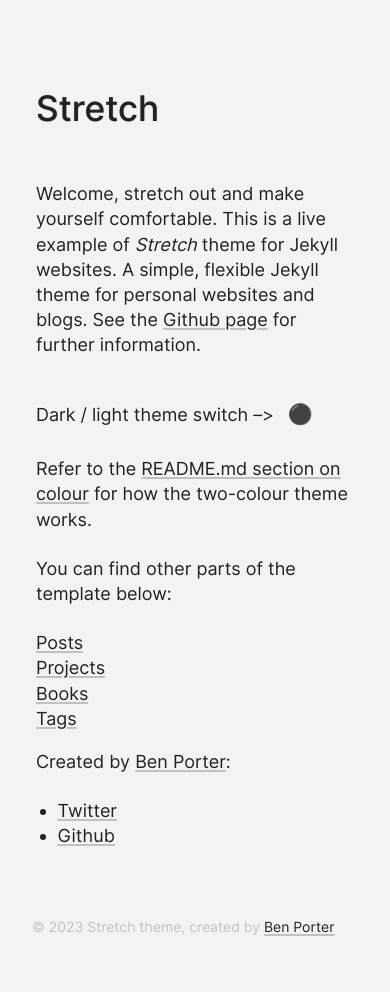
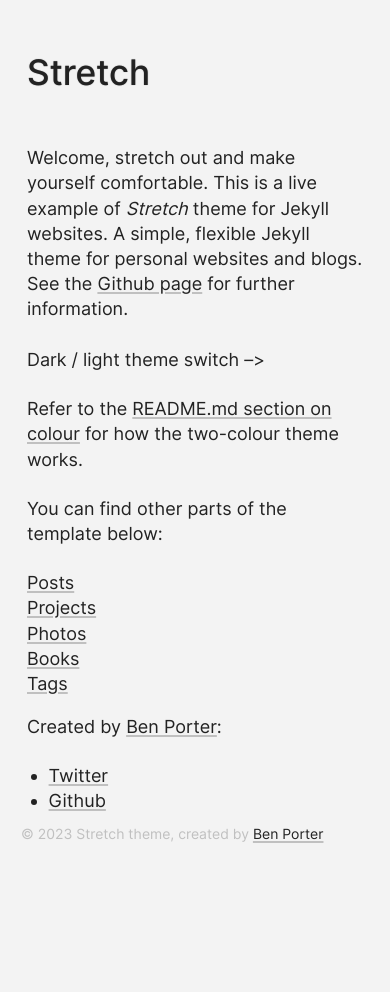
Before and after one commit to penborter/stretch, a Jekyll site: the page built from _pages/about.md, in a window 390 px wide. Built offline with Jekyll 4.4.1, drawn with Linux system fonts in a browser that asks for light colours; our own code applies the rules of GitHub Pages for plain Markdown files; after the commit the page ends 958 px from its top, so only the background shows below that.

Commit message:
Add photos layout

```diff
--- a/_config.yml
+++ b/_config.yml
@@ -41,19 +41,26 @@ defaults:
     scope:
       path: ""
     values:
-      image: "/assets/default-social-image.png" # Default image for sharing
+      main_columns: col-3 # Default to triple column layout
   -
     scope:
       path: ""
       type: "posts"
     values:
-      layout: post # Set the default layout for posts
+      layout: post
   -
     scope:
       path: ""
       type: "pages"
     values:
-      layout: page # Set the default layout for pages
+      layout: page
+  -
+    scope:
+      path: ""
+      type: "photos"
+    values:
+      layout: photo
+      main_columns: col-2 # Default to double column layout for photos pages
 
 encoding: utf-8
 lang: en-GB
@@ -63,13 +70,15 @@ collections:
   pages:
     output: true
     permalink: /:name
+  photos:
+    output: true
+    permalink: /photos/:slug
   posts:
     output: true
     permalink: /posts/:slug
   projects:
     output: true
     permalink: /projects/:slug
-    label: "Projects"
   reviews:
     output: true
     permalink: /books/:slug
@@ -80,6 +89,8 @@ nav_header:
   url: /posts
 - title: Projects
   url: /projects
+- title: Photos
+  url: /photos
 - title: Books
   url: /books
 
--- a/_includes/navigation.html
+++ b/_includes/navigation.html
@@ -1,3 +1,4 @@
+<div class="nav-wrapper">
 <nav role="navigation">
 
   <a class="card upper" href="/">Stretch</a>
@@ -23,3 +24,4 @@
   {% include theme_switch.html %}
 
 </nav>
+</div>
--- a/_pages/about.md
+++ b/_pages/about.md
@@ -17,6 +17,7 @@ You can find other parts of the template below:
 <ul class="nav-about">
   <li><a href="/posts">Posts</a></li>
   <li><a href="/projects">Projects</a></li>
+  <li><a href="/photos">Photos</a></li>
   <li><a href="/books">Books</a></li>
   <li><a href="/tags">Tags</a></li>
 </ul>
--- a/_sass/layout.scss
+++ b/_sass/layout.scss
@@ -10,14 +10,15 @@ $sidebar-margin: 3.5rem; // the gap between the sidebar content and main content
 $pic-wide: 1.3; // overflow amount for wide pictures
 $caption-wide: calc(1 / #{$pic-wide}); // fits the caption back to normal content width
 
-// 1.2 Main Colours
+// 1.2 Main colours
 $dark: #222; // dark colour
 $light: #f3f3f3; // light colour
 
 //$dark: #237a82;
 //$light: #fff3ec;
 
-// 2. Calculated Colours
+// 2 Calculated Variables
+// 2.1 Main colours and accents
 $dark_accent_1: lighten($dark,35%);
 $dark_accent_2: lighten($dark,8%);
 $light_accent_1: darken($light, 20%);
@@ -26,11 +27,17 @@ $light_accent_2: darken($light, 4%);
 $dark-transparent: scale-color($dark, $alpha: -50%);
 $light-transparent: scale-color($light, $alpha: -50%);
 
+// 2.2 CSS Variables
 // Converting sass variable colours to CSS variables for the dark / light theme switcher
 // The theme sets which of the two input colours is --fg (foreground) and which is --bg (background)
 // The CSS variables are then what's renderered
 
 :root {
+
+  // Padding for narrow screen widths
+  --narrow-padding: max(1.5em, calc((100vw - #{$content-width}) / 2));
+  --photo-padding: max(10px, calc(100vw / 2000));
+
   --bg: #{$light};
   --fg: #{$dark};
 
@@ -174,22 +181,21 @@ body {
 article {
   grid-column: 2;
   padding-bottom: 7em;
-  border-left: 1px solid var(--bg-accent-1);
   padding-left: $sidebar-margin;
-  box-shadow: inset 8px 0px 6px -6px var(--shadow-color);
+}
+
+.nav-wrapper {
+  grid-column: 1;
+  box-shadow: 8px 0px 6px -6px var(--shadow-color);
+  border-right: 1px solid var(--bg-accent-1);
 }
 
 nav {
+
   position: sticky;
-  top: 4.75em;
-  justify-self: right;
-  grid-column: 1;
-
-  block-size: fit-content;
+  top: 4.7em;
+  width: fit-content;
   margin: 4rem auto;
-
-  //backdrop-filter: blur(5px);
-  //border-radius: 10px;
   font-size: 18px;
 
   * {
@@ -201,7 +207,6 @@ nav {
     padding: 0.5em 0.6em;
 
     &:hover {
-      //background: var(--bg-accent-2); //unique colour
       text-decoration: none;
     }
   }
@@ -220,7 +225,7 @@ nav {
     line-height: 1.2em;
 
     li {
-      margin-bottom: 0.5rem;
+      margin-bottom: 0.6rem;
     }
   }
 
@@ -257,6 +262,22 @@ nav {
 
 main {
   display: grid;
+  //grid-template-columns: $sidebar-width
+  //                       600px
+  //                       minmax(calc(1000px - #{$content-width} - #{$sidebar-width}), 500px)
+  //                       1fr;
+  //min-height: 100vh;
+  //position: relative;
+}
+
+.col-2 {
+  //display: grid;
+  grid-template-columns: $sidebar-width
+                         1fr;
+  height: 100%;
+}
+
+.col-3 {
   grid-template-columns: $sidebar-width
                          600px
                          minmax(calc(1000px - #{$content-width} - #{$sidebar-width}), 500px)
@@ -314,10 +335,10 @@ blockquote {
   padding: 1em 1em 1.1em 1em;
 
   border-top: 1px solid var(--bg-accent-1);
+  box-shadow: inset 0px 8px 6px -6px var(--shadow-color);
   //border-radius: 3px;
 
-  font-size: 0.85em;
-  font-style: bold;
+  font-size: 0.9em;
   line-height: 1.5;
 
   p {
@@ -328,6 +349,7 @@ blockquote {
 .quote-meta {
   margin-top: 0.8em;
   padding-left: 1em;
+  font-size: 0.9em;
 }
 
 *:not(pre) > code {
@@ -551,7 +573,8 @@ img {
 }
 
 // Responsiveness
-// Only one breakpoint @ 1000px from multi-column to single column
+// Main breakpoint @ 1000px from multi-column to single column
+// Comfortable until about 450px wide, then large nav icons disappear
 
 @media screen and (max-width: 1000px) {
   body {
@@ -560,7 +583,7 @@ img {
 
   main {
     grid-template-rows: 85px 1fr;
-    grid-template-columns: 1fr;
+    grid-template-columns: 1fr !important;
 
     * {
       grid-column: 1;
@@ -572,21 +595,26 @@ img {
     border: none;
     width: 100vw;
 
-    padding: 2em 2em 7em 2em;
+    padding: 0em var(--narrow-padding);
+    padding-bottom: 7em;
   }
 
   nav {
-    margin: 0.5em 0;
-    justify-self: left;
-    top: 0;
-    position: relative;
+    margin: auto 0;
+    //justify-self: left;
+    //top: 0;
+    //position: relative;
 
     font-size: 16px;
 
-    padding: 2em;
+    padding: 1em var(--narrow-padding);
 
     .nav-main {
       display: inline-flex;
+
+      * {
+        font-weight: 600;
+      }
     }
 
     .nav-secondary {
@@ -597,6 +625,10 @@ img {
       margin-left: 0;
       position: relative;
       top: 0.1em;
+    }
+
+    * {
+      padding-left: 0.9em;
     }
   }
 
@@ -620,6 +652,10 @@ img {
     grid-row: 1/3;
   }
 
+  .narrow-remove {
+    display: none;
+  }
+
   ul, ol {
     padding-left: 1.2em;
   }
@@ -631,6 +667,7 @@ img {
   footer {
     margin: 0;
     padding: 2rem;
+    padding-left: var(--narrow-padding);
   }
 
   .post-nav {
@@ -647,15 +684,6 @@ img {
     margin-top: 0.3em;
   }
 
-  .toc {
-    display: none;
-  }
-
-  .post-publish {
-    display: none;
-  }
-
-
   .pic-wide {
     width: auto;
     margin: auto;
@@ -666,6 +694,17 @@ img {
     margin-left: 0;
   }
 }
+
+@media screen and (max-width: 450px) {
+  nav .card {
+    display: none;
+  }
+
+  .light-icon, .dark-icon {
+    display: none;
+  }
+}
+
 
 // Theme Switch
 
@@ -687,3 +726,52 @@ button {
 .light-icon {
   display: none;
 }
+
+
+// Gallery Page
+
+.horizontal-gallery-wrapper {
+  overflow-x: scroll;
+  overflow-y: hidden;
+  white-space: nowrap;
+  padding: var(--photo-padding) 0;
+  -webkit-overflow-scrolling: touch;
+
+  &::-webkit-scrollbar {
+    display: none;
+}
+
+  .image-wrapper {
+    display: inline-block;
+    height: 100%;
+    margin: 0 4px;
+    background: var(--bg-accent-2);
+    border-radius: 3px;
+    box-shadow: 0 1px 1px 0px rgba(0, 0, 0, 0.2), 0 2px 2px rgba(0, 0, 0, 0.1), 0 4px 4px rgba(0, 0, 0, 0.05);
+  }
+}
+
+.img-gallery {
+  height: 100%;
+  width: auto;
+}
+
+.gallery-meta {
+  width: 500px;
+  display: inline-block;
+  vertical-align: top;
+  white-space: normal;
+  padding: calc(4.5rem - 10px) 3rem 0 3.5rem;
+
+  h1 {
+      margin: 0 0 4.5rem 0;
+  }
+
+  .photo-footer {
+    position: relative;
+    top: calc(83vh - 3em - 90px);
+    color: #555;
+    font-size: 14px;
+
+  }
+}
```
Also changed, not shown: _data/photos.yml (added, +15 -0 lines), _pages/photos.md (added, +5 -0 lines), _photos/example.md (added, +7 -0 lines), assets/nz/nz-thumb.jpeg (added), 3 other files.
